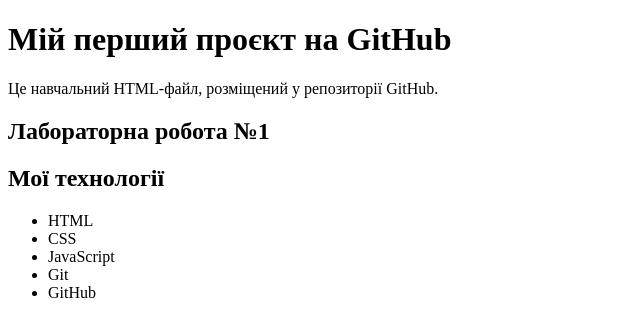
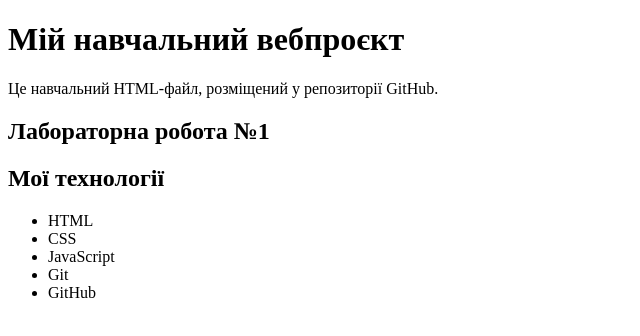
Before and after one commit to vorojbit07/web-technologies-lab, a plain HTML site: page index.html in a window 1280 px wide. Shown: the whole page, without its empty margins (0-640 px from the left). Drawn offline with Linux system fonts and the light colour scheme.

Commit message:
Update project title

```diff
--- a/index.html
+++ b/index.html
@@ -5,7 +5,7 @@
  <title>Моя лабораторна робота</title>
 </head>
 <body>
- <h1>Мій перший проєкт на GitHub</h1>
+ <h1>Мій навчальний вебпроєкт</h1>
  <p>
  Це навчальний HTML-файл,
  розміщений у репозиторії GitHub.
```
